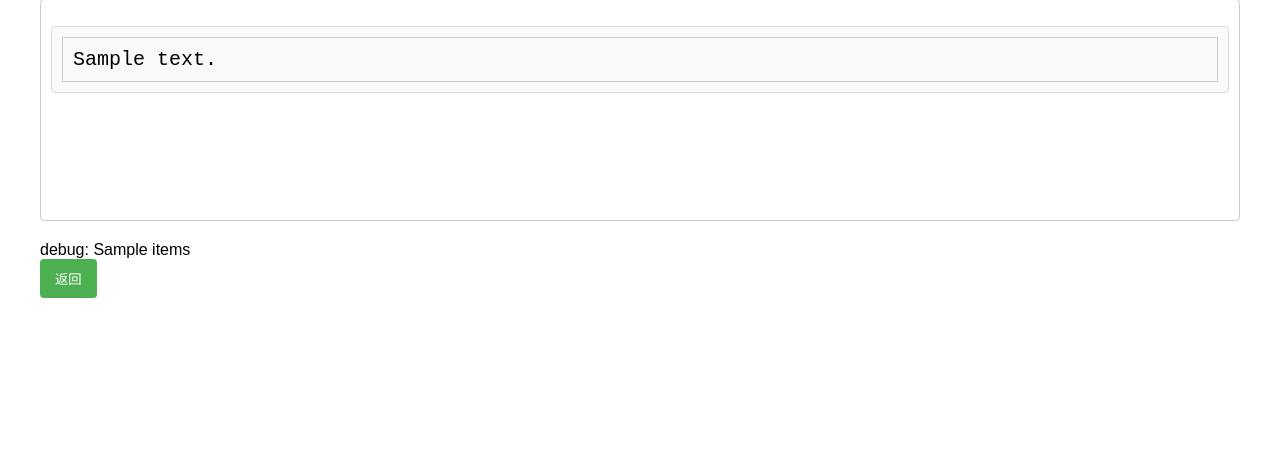
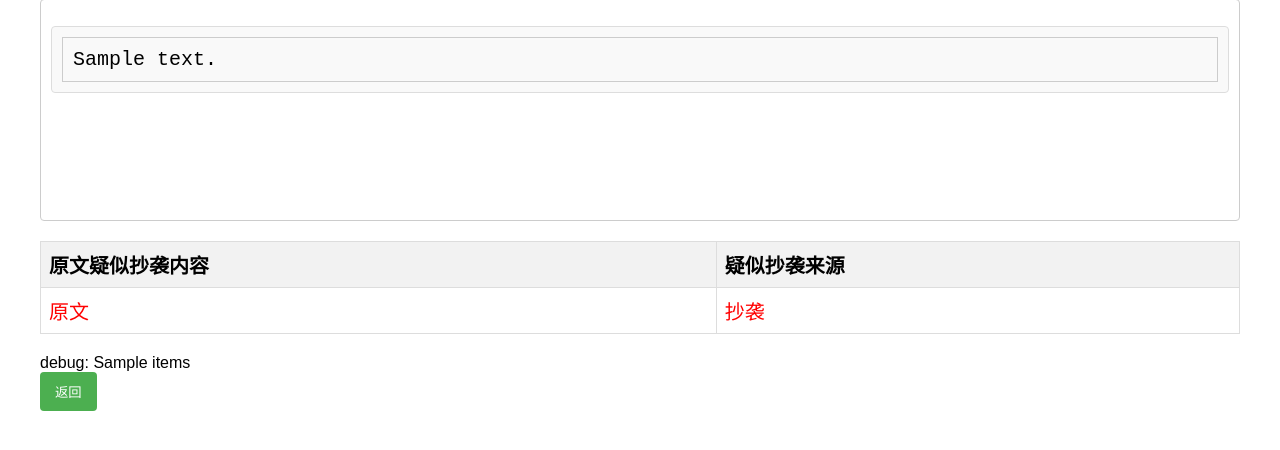
Before and after one commit to Ivan99q/copy_check_web, a Django app: template itsurpaper/Duplicate_check/templates/result.html in a window 1280 px wide. Shown: the part 280-730 px from the top of the page. Run offline with Django 5.2, Linux system fonts and the light colour scheme; the template is opened without the code that fills it: most values are stand-ins (such as "Sample title", 1, 10 or a date in 2020).

Commit message:
v3.0后端开发基本完成

```diff
--- a/itsurpaper/Duplicate_check/templates/result.html
+++ b/itsurpaper/Duplicate_check/templates/result.html
@@ -52,6 +52,35 @@
       font-size: 20px;
     }
 
+    table {
+      width: 100%;
+      border-collapse: collapse;
+      margin-bottom: 20px;
+    }
+
+    table,
+    th,
+    td {
+      border: 1px solid #ddd;
+    }
+
+    th,
+    td {
+      padding: 8px;
+      text-align: left;
+    }
+
+    th {
+      background-color: #f2f2f2;
+      font-size: 20px;
+    }
+
+    td {
+      font-size: 20px;
+      color: #ff0000;
+      /* 修改这里设置字体颜色 */
+    }
+
     .return-button {
       padding: 10px 15px;
       background-color: #4CAF50;
@@ -84,6 +113,22 @@
       {% endfor %}
     </ul>
   </div>
+
+  <table>
+    <thead>
+      <tr>
+        <th>原文疑似抄袭内容</th>
+        <th>疑似抄袭来源</th>
+      </tr>
+    </thead>
+    <tbody>
+      <tr>
+        <td>原文</td>
+        <td>抄袭</td>
+      </tr>
+    </tbody>
+  </table>
+
   <div>
     debug: {{ items }}
   </div>
--- a/itsurpaper/Duplicate_check/views.py
+++ b/itsurpaper/Duplicate_check/views.py
@@ -35,10 +35,11 @@ def submit(request):
         # 计算simhash
         s_hash = shash(data["content"])
         items = []
+        # TODO 判断传入文本是否过短
         if len(s_hash) == 0:
             return render(request, "no_result.html", context=context)
         items = select_by_simhash(s_hash["paragraphs"])
-        # 返回结果
+        # TODO 判断是否所有句子都没有查询到结果
         if len(items) == 0:
             return render(request, "no_result.html", context=context)
         context["items"] = items
@@ -77,7 +78,7 @@ def sub_select(shash: dict) -> dict:
     for s in shash["para_sentence"]:
         if s["shash"] == "":
             continue
-        print(sql.format(s["shash"], s["shash"], thr))
+        # print(sql.format(s["shash"], s["shash"], thr))
         this_s = execute_query(sql.format(s["shash"], s["shash"], thr))
         might_copy_from = [
             {
```
